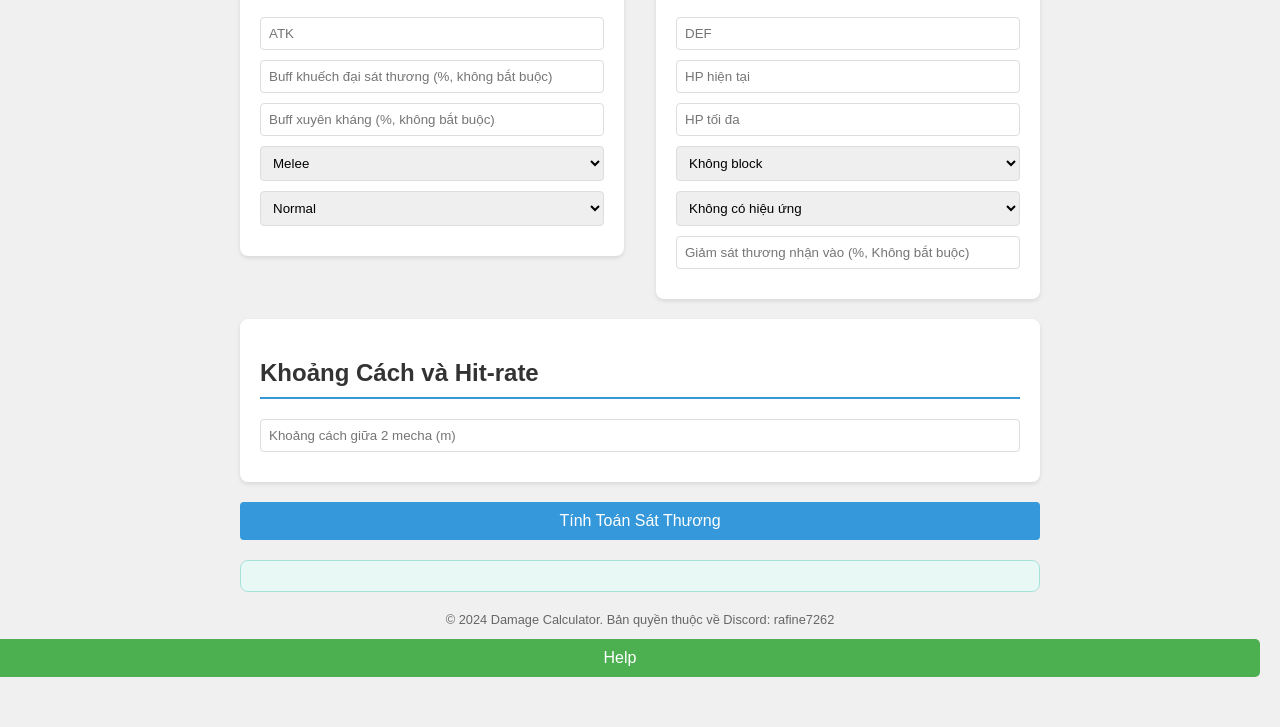
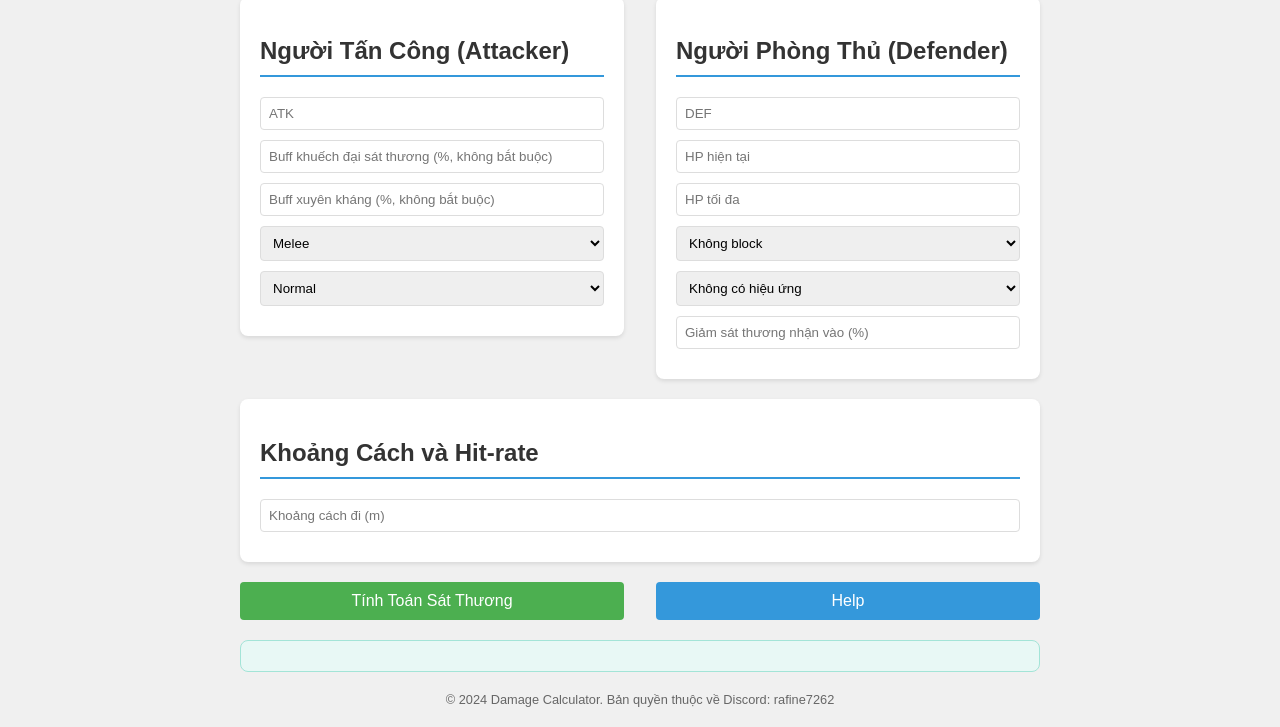
Before and after one commit to RoleplayHelp/T-yr-4KSIS, a plain HTML site: page index.html in a window 1280 px wide. Shown: the part 103-830 px from the top of the page. Before the commit the page ends 800 px from the top, so only its background shows below. Drawn offline with Linux system fonts and the light colour scheme.

Commit message:
Add files via upload

```diff
--- a/index.html
+++ b/index.html
@@ -7,6 +7,7 @@
     <link rel="stylesheet" href="styles.css">
 </head>
 <body>
+    <h1>Damage Calculator Nâng Cao</h1>
     <div class="row">
         <div class="column">
             <div class="container">
@@ -27,7 +28,7 @@
                 <select id="attackerElement" required>
                     <option value="normal">Normal</option>
                     <option value="explosive">Explosive</option>
-					<option value="other">Khác</option>
+                    <option value="other">Khác</option>
                 </select>
             </div>
         </div>
@@ -47,21 +48,24 @@
                     <option value="poison">Poison</option>
                     <option value="beam">Beam</option>
                 </select>
-				<input type="number" id="damageReduction" placeholder="Giảm sát thương nhận vào (%, Không bắt buộc)" min="0" max="200">
+                <input type="number" id="damageReduction" placeholder="Giảm sát thương nhận vào (%)" min="0" max="100">
             </div>
         </div>
     </div>
     <div class="container">
         <h2>Khoảng Cách và Hit-rate</h2>
-        <input type="number" id="distance" placeholder="Khoảng cách giữa 2 mecha (m)" required>
+        <input type="number" id="distance" placeholder="Khoảng cách đi (m)" required>
     </div>
-	<div id="errorMessage" style="color: red; margin-bottom: 10px; display: none;"></div>
-    <button onclick="calculateDamage()">Tính Toán Sát Thương</button>
+    <div id="errorMessage" style="color: red; margin-bottom: 10px; display: none;"></div>
+    <div class="button-container">
+        <button onclick="calculateDamage()">Tính Toán Sát Thương</button>
+        <button id="helpButton">Help</button>
+    </div>
     <div id="result"></div>
+    <div id="lastUpdate" style="text-align: center; margin-top: 20px; font-size: 0.8em; color: #666;"></div>
     <div class="copyright">
         © 2024 Damage Calculator. Bản quyền thuộc về Discord: rafine7262
     </div>
-    <button id="helpButton" class="help-button">Help</button>
     <div id="helpModal" class="modal">
         <div class="modal-content">
             <span class="close">&times;</span>
--- a/styles.css
+++ b/styles.css
@@ -136,3 +136,36 @@ button:hover {
     text-decoration: none;
     cursor: pointer;
 }
+
+.button-container {
+    display: flex;
+    justify-content: space-between;
+    margin-bottom: 20px;
+}
+
+.button-container button {
+    width: 48%; /* Hoặc bạn có thể sử dụng calc(50% - 10px) nếu muốn khoảng cách giữa các nút */
+    padding: 10px;
+    font-size: 16px;
+    cursor: pointer;
+}
+
+button {
+    background-color: #4CAF50;
+    color: white;
+    border: none;
+    border-radius: 4px;
+    transition: background-color 0.3s;
+}
+
+button:hover {
+    background-color: #45a049;
+}
+
+#helpButton {
+    background-color: #3498db;
+}
+
+#helpButton:hover {
+    background-color: #2980b9;
+}
```
